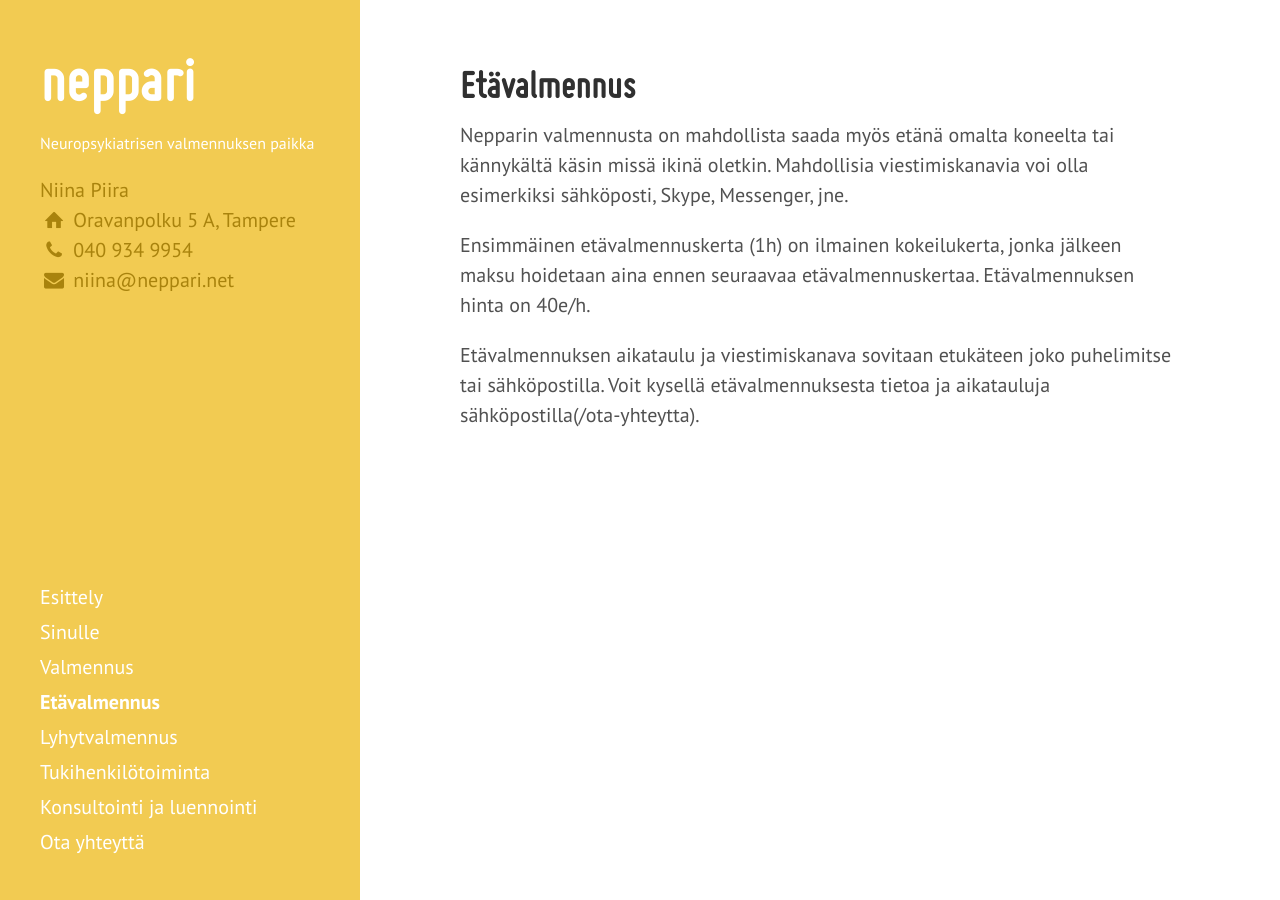
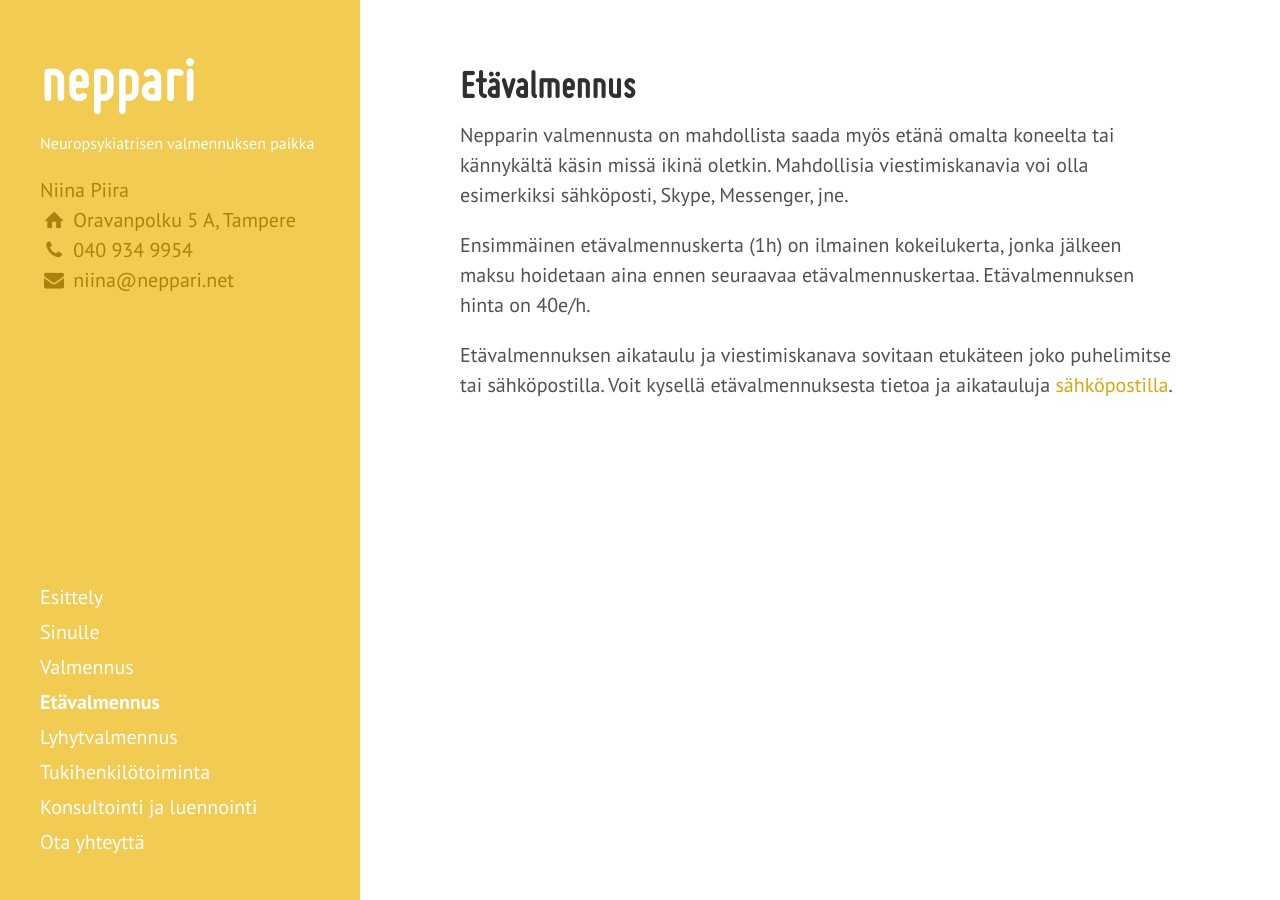
Before and after one commit to niinapiira/neppari.net, a Jekyll site: the page built from etavalmennus.md, in a window 1280 px wide. Built offline with Jekyll 4.4.1, drawn with Linux system fonts in a browser that asks for light colours; Markdown is read by kramdown in place of the engine named in the settings.

Commit message:
lisäsin linkkitekstin sulut

```diff
--- a/etavalmennus.md
+++ b/etavalmennus.md
@@ -13,4 +13,4 @@ Nepparin valmennusta on mahdollista saada myös etänä omalta koneelta tai kän
 
 Ensimmäinen etävalmennuskerta (1h) on ilmainen kokeilukerta, jonka jälkeen maksu hoidetaan aina ennen seuraavaa etävalmennuskertaa. Etävalmennuksen hinta on 40e/h.
 
-Etävalmennuksen aikataulu ja viestimiskanava sovitaan etukäteen joko puhelimitse tai sähköpostilla. Voit kysellä etävalmennuksesta tietoa ja aikatauluja sähköpostilla(/ota-yhteytta).
+Etävalmennuksen aikataulu ja viestimiskanava sovitaan etukäteen joko puhelimitse tai sähköpostilla. Voit kysellä etävalmennuksesta tietoa ja aikatauluja [sähköpostilla](/ota-yhteytta).
```
